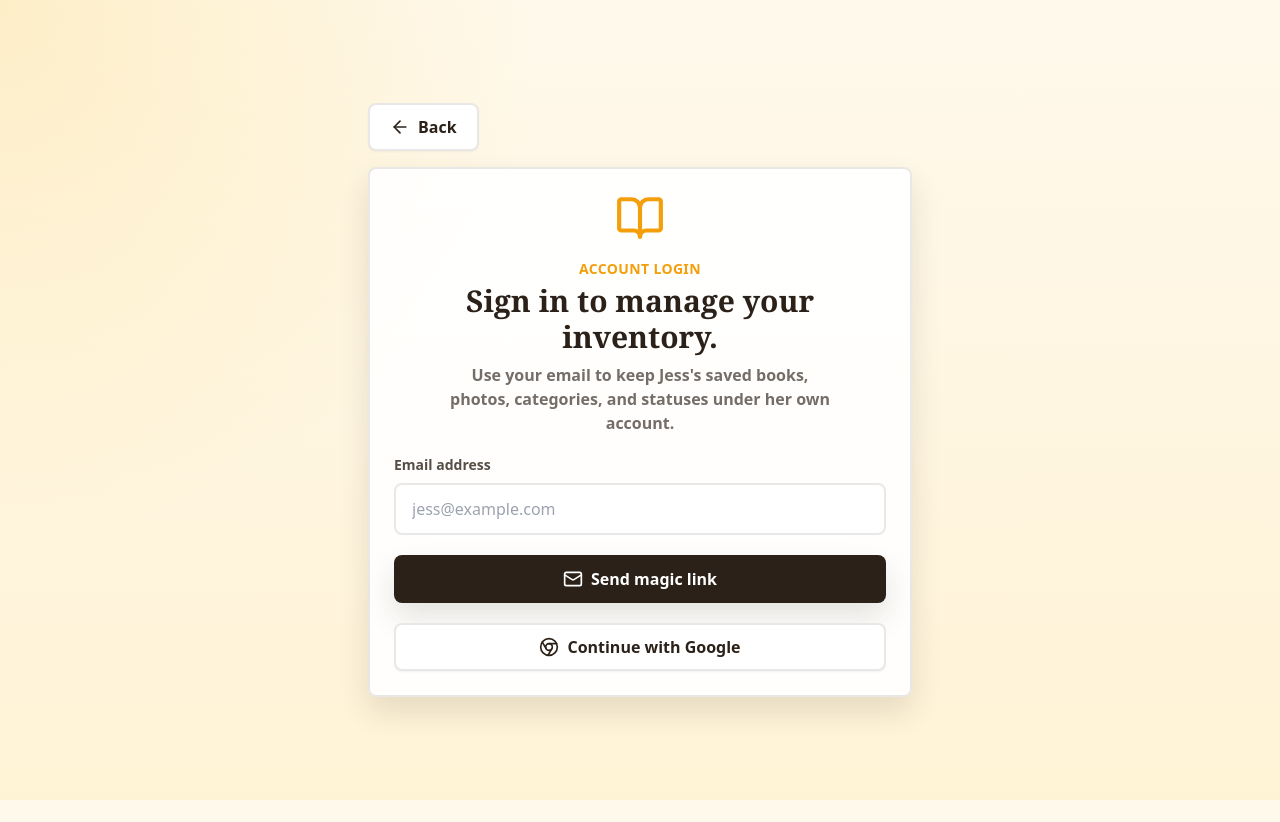
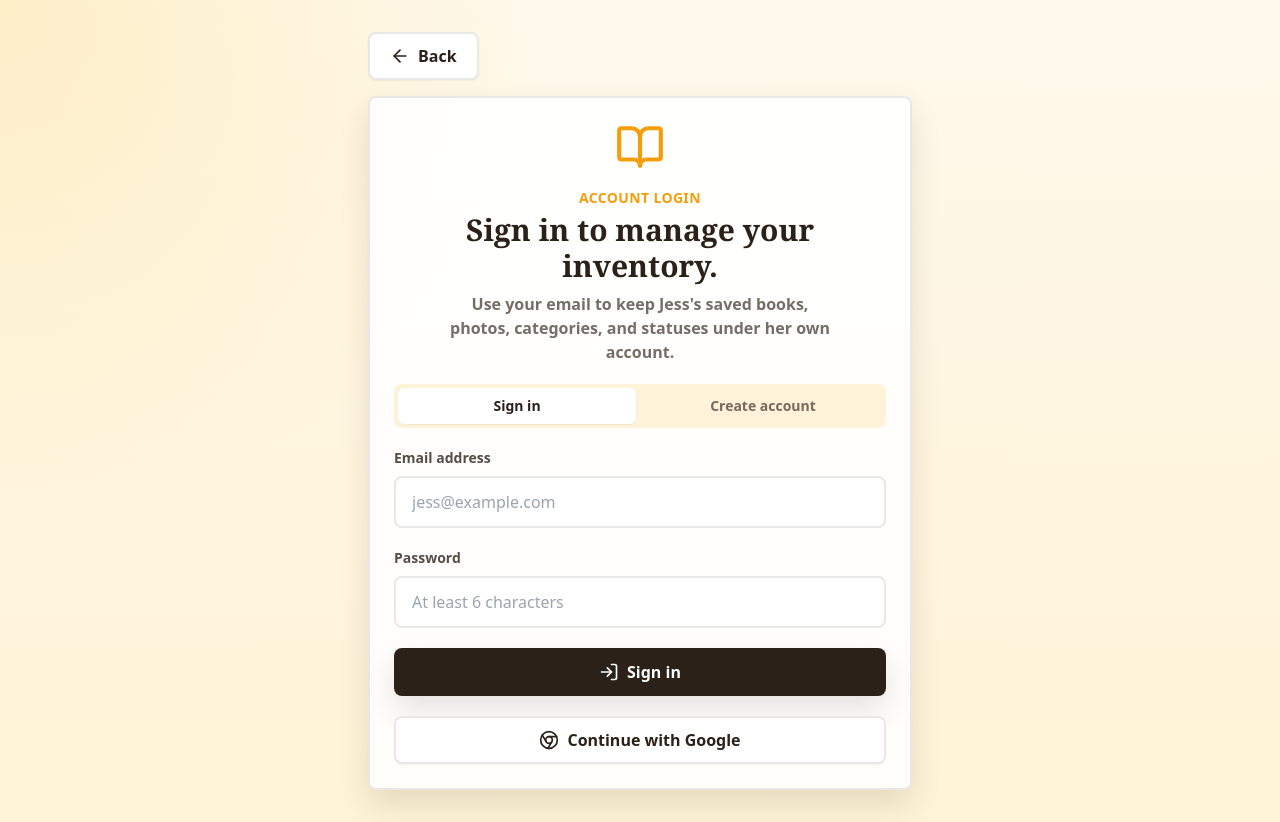
Before and after one commit to cieradmartin19-beep/book-to-journal-inventory, a Next.js app: page /login in a window 1280 px wide. Before the commit the page ends 800 px from the top, so only its background shows below. Built offline with nearby package versions, Linux system fonts and the light colour scheme; no server answers; a web font is replaced by a local one.

Commit message:
Replace magic links with password login

```diff
--- a/app/login/page.tsx
+++ b/app/login/page.tsx
@@ -1,13 +1,15 @@
 "use client";
 
 import Link from "next/link";
-import { ArrowLeft, BookOpen, Chrome, Loader2, Mail } from "lucide-react";
+import { ArrowLeft, BookOpen, Chrome, Loader2, LogIn, UserPlus } from "lucide-react";
 import { useEffect, useState } from "react";
 import { ensureProfile, getCurrentUser, userDisplayName } from "@/lib/auth";
 import { getSupabaseBrowserClient, isSupabaseConfigured } from "@/lib/supabase";
 
 export default function LoginPage() {
+  const [mode, setMode] = useState<"sign-in" | "create">("sign-in");
   const [email, setEmail] = useState("");
+  const [password, setPassword] = useState("");
   const [message, setMessage] = useState("");
   const [error, setError] = useState("");
   const [loading, setLoading] = useState(false);
@@ -31,13 +33,34 @@ export default function LoginPage() {
     };
   }, []);
 
-  async function sendMagicLink() {
+  function friendlyAuthError(message: string) {
+    if (/invalid login credentials|invalid credentials/i.test(message)) {
+      return "That email or password does not match. Check the password and try again.";
+    }
+    if (/already registered|already exists|user already/i.test(message)) {
+      return "An account already exists for this email. Switch to Sign in.";
+    }
+    if (/email not confirmed|not confirmed/i.test(message)) {
+      return "That email is not confirmed yet. Check your inbox for the confirmation email, or turn off email confirmation in Supabase.";
+    }
+    if (/password/i.test(message) && /six|6|weak|short/i.test(message)) {
+      return "Use a password with at least 6 characters.";
+    }
+    return message || "Login failed. Please try again.";
+  }
+
+  async function handleEmailPasswordAuth() {
     const cleanEmail = email.trim();
     setError("");
     setMessage("");
 
     if (!cleanEmail) {
       setError("Enter your email address.");
+      return;
+    }
+
+    if (password.length < 6) {
+      setError("Use a password with at least 6 characters.");
       return;
     }
 
@@ -49,16 +72,37 @@ export default function LoginPage() {
 
     setLoading(true);
     try {
-      const { error: signInError } = await supabase.auth.signInWithOtp({
+      if (mode === "create") {
+        const { data, error: signUpError } = await supabase.auth.signUp({
+          email: cleanEmail,
+          password,
+          options: {
+            emailRedirectTo: window.location.origin
+          }
+        });
+        if (signUpError) throw signUpError;
+        if (data.user && Array.isArray(data.user.identities) && data.user.identities.length === 0) {
+          setError("An account already exists for this email. Switch to Sign in.");
+          return;
+        }
+        if (data.session?.user) {
+          await ensureProfile(data.session.user.id);
+          window.location.href = "/";
+          return;
+        }
+        setMessage("Account created. Check your email to confirm it, then sign in.");
+        return;
+      }
+
+      const { data, error: signInError } = await supabase.auth.signInWithPassword({
         email: cleanEmail,
-        options: {
-          emailRedirectTo: window.location.origin
-        }
+        password
       });
       if (signInError) throw signInError;
-      setMessage("Check your email for a magic sign-in link.");
-    } catch (signInError) {
-      setError(signInError instanceof Error ? signInError.message : "Magic link could not be sent.");
+      if (data.user) await ensureProfile(data.user.id);
+      window.location.href = "/";
+    } catch (authError) {
+      setError(friendlyAuthError(authError instanceof Error ? authError.message : "Login failed. Please try again."));
     } finally {
       setLoading(false);
     }
@@ -106,10 +150,37 @@ export default function LoginPage() {
           <div className="text-center">
             <BookOpen className="mx-auto mb-4 text-marigold" size={50} aria-hidden />
             <p className="text-sm font-black uppercase tracking-wide text-marigold">Account Login</p>
-            <h1 className="mt-1 font-serif text-3xl font-black">Sign in to manage your inventory.</h1>
+            <h1 className="mt-1 font-serif text-3xl font-black">
+              {mode === "create" ? "Create Jess\u0027s inventory account." : "Sign in to manage your inventory."}
+            </h1>
             <p className="mx-auto mt-2 max-w-sm font-semibold text-ink/65">
               Use your email to keep Jess&apos;s saved books, photos, categories, and statuses under her own account.
             </p>
+          </div>
+
+          <div className="grid grid-cols-2 gap-2 rounded-lg bg-honey/20 p-1">
+            <button
+              className={`rounded-md px-3 py-2 text-sm font-black ${mode === "sign-in" ? "bg-white shadow-sm" : "text-ink/65"}`}
+              onClick={() => {
+                setMode("sign-in");
+                setError("");
+                setMessage("");
+              }}
+              type="button"
+            >
+              Sign in
+            </button>
+            <button
+              className={`rounded-md px-3 py-2 text-sm font-black ${mode === "create" ? "bg-white shadow-sm" : "text-ink/65"}`}
+              onClick={() => {
+                setMode("create");
+                setError("");
+                setMessage("");
+              }}
+              type="button"
+            >
+              Create account
+            </button>
           </div>
 
           {displayName ? (
@@ -130,9 +201,29 @@ export default function LoginPage() {
             />
           </label>
 
-          <button className="btn-primary w-full" disabled={loading} onClick={sendMagicLink}>
-            {loading ? <Loader2 className="animate-spin" size={20} aria-hidden /> : <Mail size={20} aria-hidden />}
-            {loading ? "Sending..." : "Send magic link"}
+          <label className="grid gap-2">
+            <span className="label">Password</span>
+            <input
+              className="field"
+              placeholder="At least 6 characters"
+              type="password"
+              value={password}
+              onChange={(event) => setPassword(event.target.value)}
+              onKeyDown={(event) => {
+                if (event.key === "Enter") void handleEmailPasswordAuth();
+              }}
+            />
+          </label>
+
+          <button className="btn-primary w-full" disabled={loading} onClick={handleEmailPasswordAuth}>
+            {loading ? (
+              <Loader2 className="animate-spin" size={20} aria-hidden />
+            ) : mode === "create" ? (
+              <UserPlus size={20} aria-hidden />
+            ) : (
+              <LogIn size={20} aria-hidden />
+            )}
+            {loading ? "Working..." : mode === "create" ? "Create account" : "Sign in"}
           </button>
 
           <button className="btn-secondary w-full" onClick={signInWithGoogle}>
```
Also changed, not shown: 1 other file (tests, documents, lock files or other folders).
